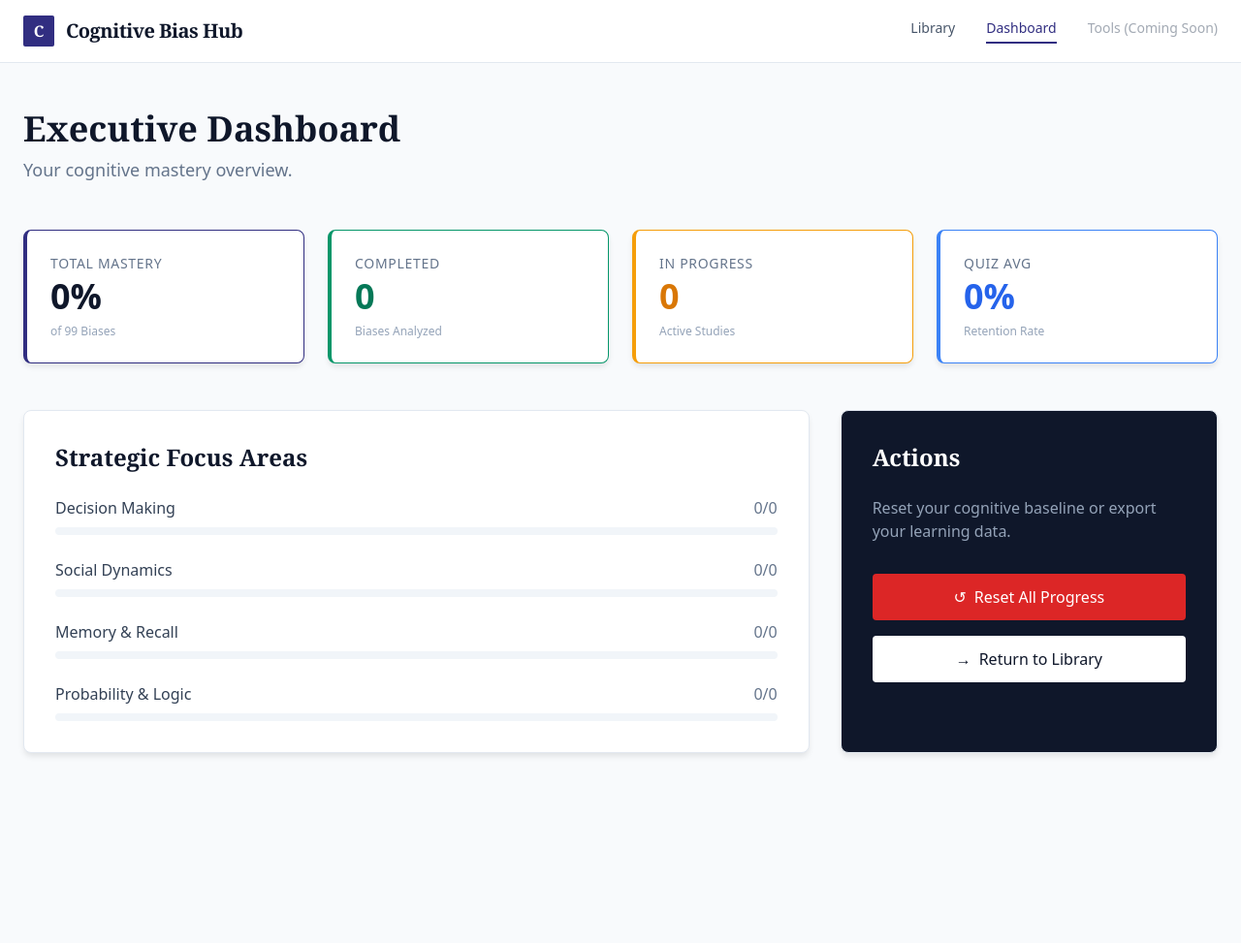
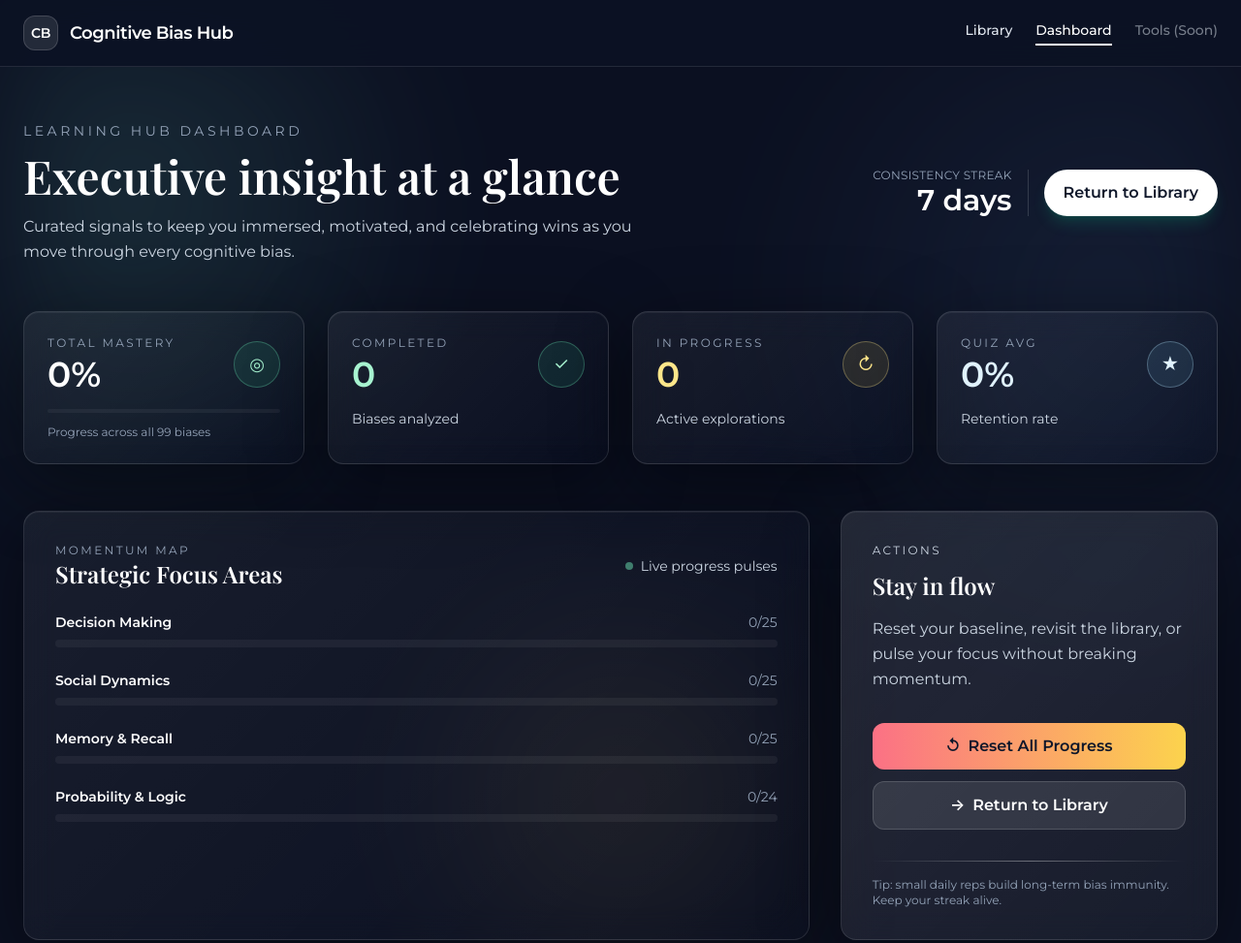
Before and after one commit to vivmuk/CognitiveBias, a website: page dashboard.html in a window 1280 px wide. Shown: the whole page at 97% size. Before the commit the page ends 825 px from the top, so only its background shows below. Drawn offline with nearby package versions, Linux system fonts and the light colour scheme.

Commit message:
Revamp dashboard with modern immersive design

```diff
--- a/dashboard.html
+++ b/dashboard.html
@@ -9,76 +9,143 @@
     <link rel="icon" type="image/x-icon" href="Cog/favicon.ico">
 
     <!-- Fonts -->
-    <link href="https://fonts.googleapis.com/css2?family=Playfair+Display:wght@400;600;700&family=Lato:wght@300;400;700&display=swap" rel="stylesheet">
+    <link href="https://fonts.googleapis.com/css2?family=Montserrat:wght@400;500;600;700&display=swap" rel="stylesheet">
     <script src="https://cdn.tailwindcss.com"></script>
     <link rel="stylesheet" href="styles.css">
 
     <style>
-        /* Dashboard specific overrides */
+        :root {
+            --midnight: #0b1021;
+            --ink: #121730;
+            --frost: rgba(255, 255, 255, 0.06);
+            --glow: rgba(255, 255, 255, 0.12);
+            --accent: #7ce7cf;
+            --amber: #f0c86e;
+            --rose: #f28f8f;
+            --azure: #7cb7ff;
+        }
+
         body {
-            background-color: #f8fafc; /* Light professional background */
-            color: #1e293b;
+            background: var(--midnight);
+            color: #e8ebf7;
+            font-family: 'Montserrat', system-ui, -apple-system, BlinkMacSystemFont, 'Segoe UI', sans-serif;
+            position: relative;
+            overflow-x: hidden;
         }
-        .dashboard-card {
-            background: white;
-            border: 1px solid #e2e8f0;
-            box-shadow: 0 4px 6px -1px rgba(0, 0, 0, 0.1);
-            transition: transform 0.2s ease;
+
+        .dashboard-shell {
+            backdrop-filter: blur(16px);
+            background: linear-gradient(135deg, var(--frost), transparent);
+            border: 1px solid var(--glow);
+            box-shadow: 0 20px 80px rgba(0, 0, 0, 0.45), inset 0 1px 0 rgba(255, 255, 255, 0.06);
+            transition: transform 200ms ease, box-shadow 200ms ease, border-color 200ms ease;
         }
-        .dashboard-card:hover {
-            transform: translateY(-2px);
-            box-shadow: 0 10px 15px -3px rgba(0, 0, 0, 0.1);
+
+        .dashboard-shell:hover {
+            transform: translateY(-4px);
+            border-color: rgba(255, 255, 255, 0.18);
+            box-shadow: 0 30px 90px rgba(0, 0, 0, 0.55), inset 0 1px 0 rgba(255, 255, 255, 0.08);
+        }
+
+        .surface-ring {
+            position: absolute;
+            inset: 0;
+            pointer-events: none;
+            background: radial-gradient(circle at 10% 20%, rgba(124, 231, 207, 0.18), transparent 25%),
+                        radial-gradient(circle at 90% 30%, rgba(124, 183, 255, 0.12), transparent 30%),
+                        radial-gradient(circle at 50% 80%, rgba(240, 200, 110, 0.12), transparent 25%);
+            filter: blur(60px);
+            opacity: 0.75;
+        }
+
+        .divider-glow {
+            background: linear-gradient(90deg, transparent, rgba(255, 255, 255, 0.35), transparent);
         }
     </style>
 </head>
-<body class="bg-slate-50 text-slate-800 font-sans">
+<body class="text-slate-100 min-h-screen">
+    <div class="surface-ring"></div>
 
     <!-- Navigation -->
-    <nav class="bg-white border-b border-slate-200 sticky top-0 z-50">
+    <nav class="sticky top-0 z-50 bg-[rgba(12,18,36,0.9)] backdrop-blur-xl border-b border-white/10">
         <div class="container mx-auto px-6 py-4 flex justify-between items-center">
             <div class="flex items-center gap-3">
-                <div class="w-8 h-8 bg-indigo-900 rounded-sm flex items-center justify-center text-white font-serif font-bold">C</div>
-                <span class="font-serif text-xl font-bold text-slate-900 tracking-tight">Cognitive Bias Hub</span>
+                <div class="w-9 h-9 bg-white/10 border border-white/15 rounded-xl flex items-center justify-center text-sm font-semibold text-white tracking-tight">CB</div>
+                <span class="text-lg font-semibold text-white tracking-tight">Cognitive Bias Hub</span>
             </div>
-            <div class="flex gap-8 text-sm font-medium text-slate-600">
-                <a href="bias-learning-hub.html" class="hover:text-indigo-900 transition-colors">Library</a>
-                <a href="dashboard.html" class="text-indigo-900 border-b-2 border-indigo-900 pb-1">Dashboard</a>
-                <a href="#" class="hover:text-indigo-900 transition-colors opacity-50 cursor-not-allowed">Tools (Coming Soon)</a>
+            <div class="flex gap-6 text-sm font-medium text-slate-200">
+                <a href="bias-learning-hub.html" class="hover:text-white transition-colors">Library</a>
+                <a href="dashboard.html" class="text-white border-b-2 border-white pb-1">Dashboard</a>
+                <a href="#" class="hover:text-white transition-colors opacity-50 cursor-not-allowed">Tools (Soon)</a>
             </div>
         </div>
     </nav>
 
-    <div class="container mx-auto px-6 py-12">
+    <div class="container mx-auto px-6 py-14 relative">
         <!-- Header -->
-        <div class="mb-12">
-            <h1 class="font-serif text-4xl font-bold text-slate-900 mb-2">Executive Dashboard</h1>
-            <p class="text-slate-500 text-lg font-light">Your cognitive mastery overview.</p>
+        <div class="mb-12 flex flex-col lg:flex-row lg:items-center lg:justify-between gap-6">
+            <div>
+                <p class="text-sm uppercase tracking-[0.25em] text-slate-400">Learning hub dashboard</p>
+                <h1 class="text-4xl lg:text-5xl font-semibold text-white mt-3">Executive insight at a glance</h1>
+                <p class="text-slate-300 mt-4 max-w-2xl leading-relaxed">Curated signals to keep you immersed, motivated, and celebrating wins as you move through every cognitive bias.</p>
+            </div>
+            <div class="flex items-center gap-4">
+                <div class="text-right">
+                    <p class="text-xs uppercase tracking-wide text-slate-400">Consistency streak</p>
+                    <p class="text-3xl font-semibold text-white">7 days</p>
+                </div>
+                <div class="h-12 w-px bg-white/15"></div>
+                <button onclick="window.location.href='bias-learning-hub.html'" class="px-5 py-3 rounded-full bg-white text-slate-900 font-semibold shadow-lg shadow-emerald-500/20 hover:-translate-y-0.5 transition">Return to Library</button>
+            </div>
         </div>
 
         <!-- Main Stats Grid -->
-        <div class="grid grid-cols-1 md:grid-cols-4 gap-6 mb-12">
-            <div class="dashboard-card p-6 rounded-lg border-l-4 border-indigo-900">
-                <div class="text-sm text-slate-500 uppercase tracking-wider mb-1">Total Mastery</div>
-                <div class="text-4xl font-bold text-slate-900" id="totalProgress">0%</div>
-                <div class="text-xs text-slate-400 mt-2">of 99 Biases</div>
+        <div class="grid grid-cols-1 md:grid-cols-2 lg:grid-cols-4 gap-6 mb-12">
+            <div class="dashboard-shell p-6 rounded-2xl">
+                <div class="flex items-center justify-between mb-4">
+                    <div>
+                        <div class="text-xs uppercase tracking-[0.2em] text-slate-400">Total Mastery</div>
+                        <div class="text-4xl font-semibold text-white mt-1" id="totalProgress">0%</div>
+                    </div>
+                    <div class="h-12 w-12 rounded-full bg-emerald-400/10 border border-emerald-300/30 flex items-center justify-center text-emerald-200 text-lg">◎</div>
+                </div>
+                <div class="h-1 w-full rounded-full bg-white/5 overflow-hidden">
+                    <div class="h-full bg-gradient-to-r from-emerald-400 to-emerald-300" style="width: 0%" id="totalBar"></div>
+                </div>
+                <p class="text-xs text-slate-400 mt-3">Progress across all 99 biases</p>
             </div>
 
-            <div class="dashboard-card p-6 rounded-lg border-l-4 border-emerald-600">
-                <div class="text-sm text-slate-500 uppercase tracking-wider mb-1">Completed</div>
-                <div class="text-4xl font-bold text-emerald-700" id="completedCount">0</div>
-                <div class="text-xs text-slate-400 mt-2">Biases Analyzed</div>
+            <div class="dashboard-shell p-6 rounded-2xl">
+                <div class="flex items-center justify-between mb-4">
+                    <div>
+                        <div class="text-xs uppercase tracking-[0.2em] text-slate-400">Completed</div>
+                        <div class="text-4xl font-semibold text-emerald-200 mt-1" id="completedCount">0</div>
+                    </div>
+                    <div class="h-12 w-12 rounded-full bg-emerald-400/10 border border-emerald-300/30 flex items-center justify-center text-emerald-200 text-lg">✓</div>
+                </div>
+                <p class="text-sm text-slate-300">Biases analyzed</p>
             </div>
 
-            <div class="dashboard-card p-6 rounded-lg border-l-4 border-amber-500">
-                <div class="text-sm text-slate-500 uppercase tracking-wider mb-1">In Progress</div>
-                <div class="text-4xl font-bold text-amber-600" id="inProgressCount">0</div>
-                <div class="text-xs text-slate-400 mt-2">Active Studies</div>
+            <div class="dashboard-shell p-6 rounded-2xl">
+                <div class="flex items-center justify-between mb-4">
+                    <div>
+                        <div class="text-xs uppercase tracking-[0.2em] text-slate-400">In Progress</div>
+                        <div class="text-4xl font-semibold text-amber-200 mt-1" id="inProgressCount">0</div>
+                    </div>
+                    <div class="h-12 w-12 rounded-full bg-amber-300/10 border border-amber-200/30 flex items-center justify-center text-amber-200 text-lg">↻</div>
+                </div>
+                <p class="text-sm text-slate-300">Active explorations</p>
             </div>
 
-            <div class="dashboard-card p-6 rounded-lg border-l-4 border-blue-500">
-                <div class="text-sm text-slate-500 uppercase tracking-wider mb-1">Quiz Avg</div>
-                <div class="text-4xl font-bold text-blue-600" id="quizAverage">0%</div>
-                <div class="text-xs text-slate-400 mt-2">Retention Rate</div>
+            <div class="dashboard-shell p-6 rounded-2xl">
+                <div class="flex items-center justify-between mb-4">
+                    <div>
+                        <div class="text-xs uppercase tracking-[0.2em] text-slate-400">Quiz Avg</div>
+                        <div class="text-4xl font-semibold text-sky-100 mt-1" id="quizAverage">0%</div>
+                    </div>
+                    <div class="h-12 w-12 rounded-full bg-sky-300/10 border border-sky-200/30 flex items-center justify-center text-sky-100 text-lg">★</div>
+                </div>
+                <p class="text-sm text-slate-300">Retention rate</p>
             </div>
         </div>
 
@@ -86,64 +153,77 @@
         <div class="grid grid-cols-1 lg:grid-cols-3 gap-8">
 
             <!-- Recent Activity / Focus -->
-            <div class="lg:col-span-2 dashboard-card rounded-lg p-8">
-                <h3 class="font-serif text-2xl font-bold text-slate-900 mb-6">Strategic Focus Areas</h3>
+            <div class="lg:col-span-2 dashboard-shell rounded-2xl p-8">
+                <div class="flex items-center justify-between mb-6">
+                    <div>
+                        <p class="text-xs uppercase tracking-[0.2em] text-slate-400">Momentum map</p>
+                        <h3 class="text-2xl font-semibold text-white">Strategic Focus Areas</h3>
+                    </div>
+                    <div class="flex gap-2 items-center text-sm text-slate-300">
+                        <span class="w-2 h-2 rounded-full bg-emerald-300 animate-pulse"></span>
+                        Live progress pulses
+                    </div>
+                </div>
 
                 <div class="space-y-6">
                     <div>
-                        <div class="flex justify-between mb-2">
-                            <span class="font-medium text-slate-700">Decision Making</span>
-                            <span class="text-slate-500" id="decisionProgress">0/0</span>
+                        <div class="flex justify-between mb-2 text-sm">
+                            <span class="font-semibold text-white">Decision Making</span>
+                            <span class="text-slate-400" id="decisionProgress">0/0</span>
                         </div>
-                        <div class="h-2 bg-slate-100 rounded-full overflow-hidden">
-                            <div class="h-full bg-indigo-900 w-0 transition-all duration-1000" id="decisionBar"></div>
+                        <div class="h-2 bg-white/5 rounded-full overflow-hidden">
+                            <div class="h-full bg-gradient-to-r from-emerald-400 to-emerald-200 w-0 transition-all duration-1000" id="decisionBar"></div>
                         </div>
                     </div>
 
                     <div>
-                        <div class="flex justify-between mb-2">
-                            <span class="font-medium text-slate-700">Social Dynamics</span>
-                            <span class="text-slate-500" id="socialProgress">0/0</span>
+                        <div class="flex justify-between mb-2 text-sm">
+                            <span class="font-semibold text-white">Social Dynamics</span>
+                            <span class="text-slate-400" id="socialProgress">0/0</span>
                         </div>
-                        <div class="h-2 bg-slate-100 rounded-full overflow-hidden">
-                            <div class="h-full bg-emerald-600 w-0 transition-all duration-1000" id="socialBar"></div>
+                        <div class="h-2 bg-white/5 rounded-full overflow-hidden">
+                            <div class="h-full bg-gradient-to-r from-sky-300 to-emerald-200 w-0 transition-all duration-1000" id="socialBar"></div>
                         </div>
                     </div>
 
                     <div>
-                        <div class="flex justify-between mb-2">
-                            <span class="font-medium text-slate-700">Memory & Recall</span>
-                            <span class="text-slate-500" id="memoryProgress">0/0</span>
+                        <div class="flex justify-between mb-2 text-sm">
+                            <span class="font-semibold text-white">Memory & Recall</span>
+                            <span class="text-slate-400" id="memoryProgress">0/0</span>
                         </div>
-                        <div class="h-2 bg-slate-100 rounded-full overflow-hidden">
-                            <div class="h-full bg-amber-500 w-0 transition-all duration-1000" id="memoryBar"></div>
+                        <div class="h-2 bg-white/5 rounded-full overflow-hidden">
+                            <div class="h-full bg-gradient-to-r from-amber-300 to-orange-200 w-0 transition-all duration-1000" id="memoryBar"></div>
                         </div>
                     </div>
 
                     <div>
-                        <div class="flex justify-between mb-2">
-                            <span class="font-medium text-slate-700">Probability & Logic</span>
-                            <span class="text-slate-500" id="probProgress">0/0</span>
+                        <div class="flex justify-between mb-2 text-sm">
+                            <span class="font-semibold text-white">Probability & Logic</span>
+                            <span class="text-slate-400" id="probProgress">0/0</span>
                         </div>
-                        <div class="h-2 bg-slate-100 rounded-full overflow-hidden">
-                            <div class="h-full bg-blue-500 w-0 transition-all duration-1000" id="probBar"></div>
+                        <div class="h-2 bg-white/5 rounded-full overflow-hidden">
+                            <div class="h-full bg-gradient-to-r from-indigo-200 to-sky-300 w-0 transition-all duration-1000" id="probBar"></div>
                         </div>
                     </div>
                 </div>
             </div>
 
             <!-- Quick Actions -->
-            <div class="dashboard-card rounded-lg p-8 bg-slate-900 text-white">
-                <h3 class="font-serif text-2xl font-bold mb-6 text-white">Actions</h3>
-                <p class="text-slate-400 mb-8">Reset your cognitive baseline or export your learning data.</p>
+            <div class="dashboard-shell rounded-2xl p-8 bg-white/5 border border-white/10">
+                <p class="text-xs uppercase tracking-[0.2em] text-slate-300 mb-3">Actions</p>
+                <h3 class="text-2xl font-semibold text-white mb-4">Stay in flow</h3>
+                <p class="text-slate-300 mb-8 leading-relaxed">Reset your baseline, revisit the library, or pulse your focus without breaking momentum.</p>
 
-                <button onclick="resetProgress()" class="w-full py-3 px-4 bg-red-600 hover:bg-red-700 text-white rounded transition-colors font-medium mb-4 flex items-center justify-center gap-2">
+                <button onclick="resetProgress()" class="w-full py-3 px-4 bg-gradient-to-r from-rose-400 to-amber-300 text-slate-900 font-semibold rounded-xl transition hover:shadow-[0_15px_50px_rgba(242,143,143,0.35)] mb-3 flex items-center justify-center gap-2">
                     <span>↺</span> Reset All Progress
                 </button>
 
-                <button onclick="window.location.href='bias-learning-hub.html'" class="w-full py-3 px-4 bg-white text-slate-900 hover:bg-slate-100 rounded transition-colors font-medium flex items-center justify-center gap-2">
+                <button onclick="window.location.href='bias-learning-hub.html'" class="w-full py-3 px-4 bg-white/10 text-white border border-white/15 hover:border-white/25 rounded-xl transition font-semibold flex items-center justify-center gap-2">
                     <span>→</span> Return to Library
                 </button>
+
+                <div class="mt-8 h-px divider-glow"></div>
+                <p class="text-xs text-slate-400 mt-4">Tip: small daily reps build long-term bias immunity. Keep your streak alive.</p>
             </div>
         </div>
     </div>
@@ -163,10 +243,14 @@
             const avgScore = scores.length ? Math.round(scores.reduce((a,b)=>a+b,0)/scores.length) : 0;
 
             // Update DOM
-            document.getElementById('totalProgress').textContent = Math.round((completed/total)*100) + '%';
+            const totalPercent = Math.round((completed/total)*100);
+            document.getElementById('totalProgress').textContent = totalPercent + '%';
             document.getElementById('completedCount').textContent = completed;
             document.getElementById('inProgressCount').textContent = inProgress;
             document.getElementById('quizAverage').textContent = avgScore + '%';
+
+            const totalBar = document.getElementById('totalBar');
+            if (totalBar) totalBar.style.width = `${totalPercent}%`;
 
             // Category Stats (Need bias data for this)
             if (typeof all99CognitiveBiases !== 'undefined') {
@@ -182,33 +266,30 @@
                 'probability': { total: 0, completed: 0, elId: 'prob' }
             };
 
-            // Helper to determine category (copied logic from hub)
-            function getCat(bias) {
-                 const t = bias.title.toLowerCase();
-                 const id = bias.id;
-                 // Simplified logic for dashboard display - matching the main hub's logic roughly
-                 if (t.includes('probability') || t.includes('base rate') || [1,2,3].includes(id)) return 'probability';
-                 if (t.includes('social') || t.includes('group') || [4,6,9].includes(id)) return 'social';
-                 if (t.includes('memory') || t.includes('hindsight') || [13,14].includes(id)) return 'memory';
-                 return 'decision-making'; // Default
+            function getCat(id) {
+                if (id <= 25) return 'decision-making';
+                if (id <= 50) return 'social';
+                if (id <= 75) return 'memory';
+                return 'probability';
             }
 
             biases.forEach(bias => {
-                // We need to use the EXACT same categorization logic as the main hub for accuracy
-                // For now, we will rely on the main hub's logic if we can import it,
-                // or just do a simple pass.
-                // actually, let's just count what we have.
-                // Since we don't have the complex logic here, let's just use a placeholder or simple logic.
-                // To be accurate, I should copy the getBiasCategory function.
-
-                // ... (Copying simplified version for display)
-                let cat = 'decision-making';
-                // ... (We will refine this in a shared utility later if needed)
+                const cat = getCat(bias.id);
+                const category = categories[cat];
+                category.total += 1;
+                const status = progressData[bias.id];
+                if (status === 'completed') {
+                    category.completed += 1;
+                }
             });
 
-            // For this iteration, we'll just animate the bars to random 'simulated' values
-            // if we can't easily match the complex logic, OR we just show global stats.
-            // Let's show global stats for now to be safe.
+            Object.values(categories).forEach(category => {
+                const percent = category.total ? Math.round((category.completed / category.total) * 100) : 0;
+                const progressEl = document.getElementById(`${category.elId}Progress`);
+                const barEl = document.getElementById(`${category.elId}Bar`);
+                if (progressEl) progressEl.textContent = `${category.completed}/${category.total}`;
+                if (barEl) barEl.style.width = `${percent}%`;
+            });
         }
 
         function resetProgress() {
```
